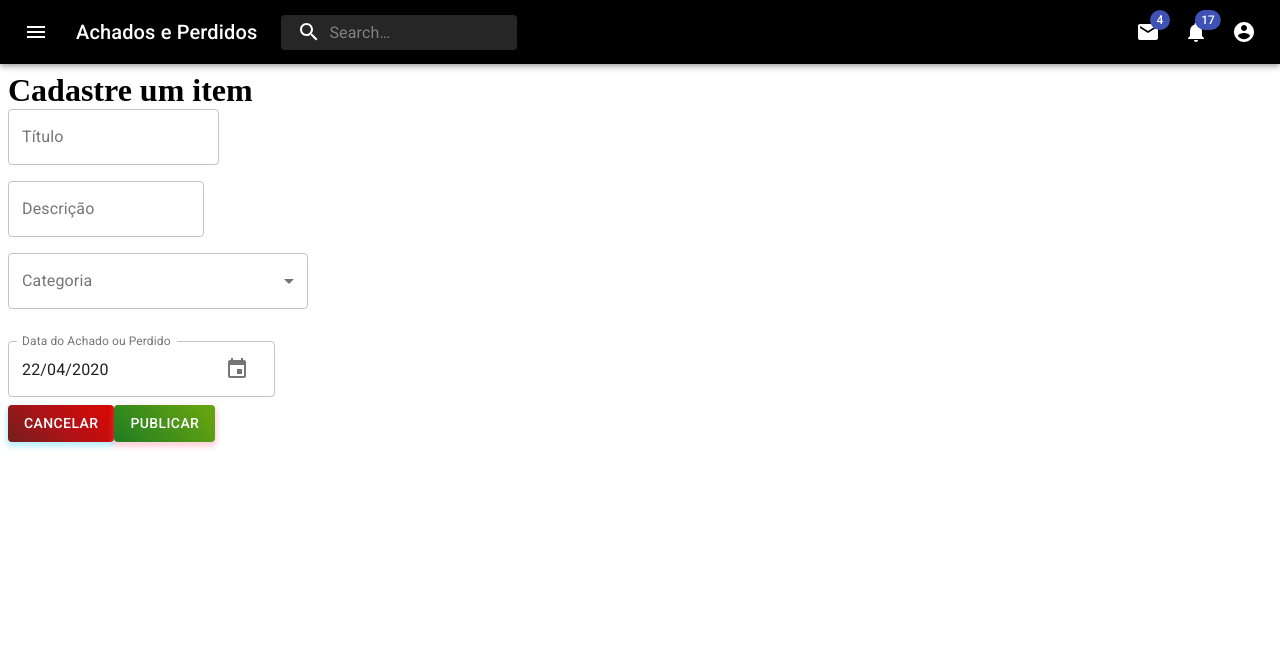
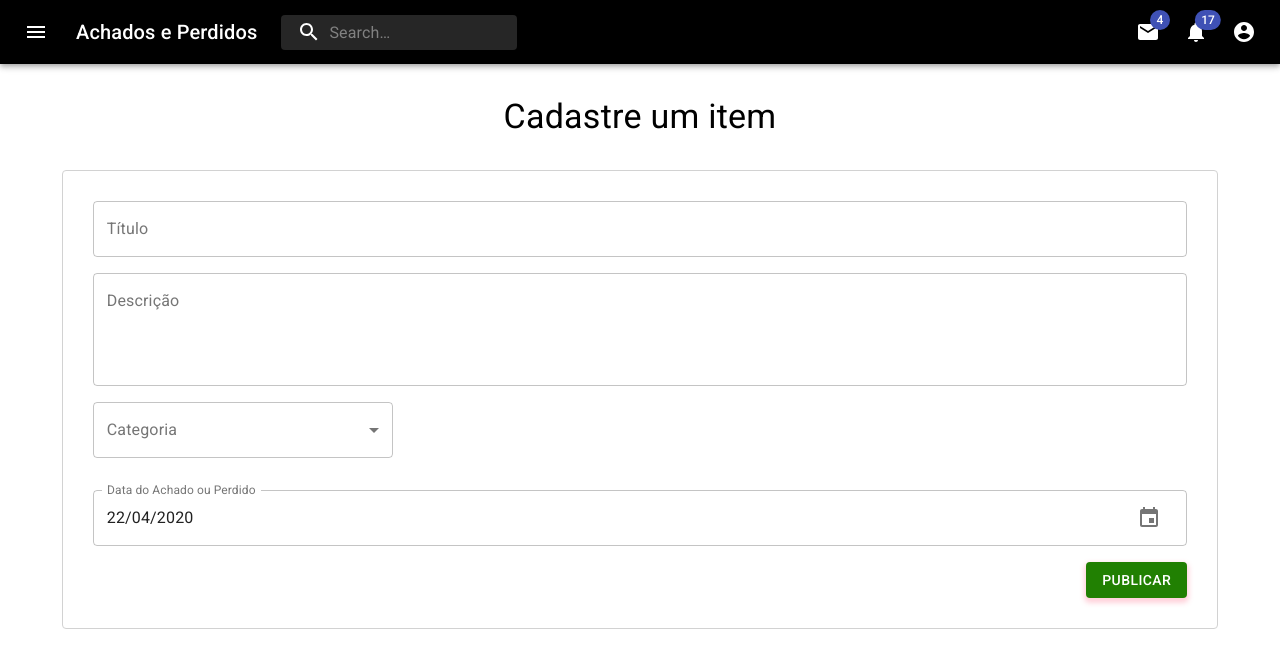
Before and after one commit to Achados-e-Perdidos/web-client, a React (Create React App) app: page /item/register in a window 1280 px wide. Shown: the top 668 px of the page. Built offline with nearby package versions, Linux system fonts and the light colour scheme.

Commit message:
pagina de registrar item

```diff
--- a/src/components/FormItemRegister/index.js
+++ b/src/components/FormItemRegister/index.js
@@ -14,12 +14,11 @@ import { makeStyles } from '@material-ui/core/styles';
 
 const useStyles = makeStyles({
     buttonPublicar: {
-        background: 'linear-gradient(45deg,  rgba(34,126,34,1) 3.8%, rgba(99,162,17,1) 87.1%)',
+        backgroundColor: '#218002',
+        '&:hover': {
+            backgroundColor: '#3a8821'
+        },
         boxShadow: '0 3px 5px 2px rgba(255, 105, 135, .3)',
-    },
-    buttonCancelar: {
-        background: 'linear-gradient(45deg, #711f1c 0%, #b31217 51%, #dc0700 100%)',
-        boxShadow: '0 3px 5px 2px rgba(33, 203, 243, .3)',
     },
 });
 
@@ -28,32 +27,37 @@ const FormItemRegister = () => {
     const classes = useStyles();
     const [ categoria, setCategoria ] = useState('');
 
-    const handleChangeCategoria = (event) => {
-        setCategoria(event.target.value);
+    const handleChangeCategoria = (e) => {
+        setCategoria(e.target.value);
+    };
+
+    const handleSubmit = (e) => {
+        e.preventDefault();
+        console.log("!oi")
     };
 
     return (
-        <form>
+        <form className="form form-register-item" autoComplete="off" method="post" onSubmit={handleSubmit}>
             <Grid container spacing={2}>
                 <Grid item xs={12}>
-                    <FormControl>
+                    <FormControl className="form-control">
                         <TextField variant="outlined" id="input-titulo" label="Título"/>
                     </FormControl>
                 </Grid>
                 <Grid item xs={12}>
-                    <FormControl>
-                        <TextField multiline variant="outlined" id="input-descricao" label="Descrição"/>
+                    <FormControl className="form-control">
+                        <TextField multiline rows={4} variant="outlined" id="input-descricao" label="Descrição"/>
                     </FormControl>
                 </Grid>
                 <Grid item xs={12}>
-                    <FormControl variant="outlined">
+                    <FormControl variant="outlined" className="form-control">
                         <InputLabel id="input-categoria-label">Categoria</InputLabel>
                         <Select
                             labelId="input-categoria-label"
                             id="input-categoria"
                             value={categoria}
                             onChange={handleChangeCategoria}
-                            autoWidth
+                            width="50%"
                             style={{width: 300}}
                             label="Categoria"
                         >
@@ -66,17 +70,22 @@ const FormItemRegister = () => {
                     </FormControl>
                 </Grid>
                 <Grid item xs={12}>
-                    <FormControl>
+                    <FormControl className="form-control">
                         <DatePickerInput initialPickDate={new Date()} id={"data-achado-perdido"} label={"Data do Achado ou Perdido"} formatDate={'dd/MM/yyyy'} />
                     </FormControl>
                 </Grid>
+
             </Grid>
-            <Button variant="contained" color="primary" className={classes.buttonCancelar}>
-                Cancelar
-            </Button>
-            <Button variant="contained" color="primary" className={classes.buttonPublicar}>
-                Publicar
-            </Button>
+
+            <Grid container spacing={2} direction="row" justify="flex-end" alignItems="flex-end">
+                <Grid item>
+                    <Button type="submit" variant="contained" color="primary" className={classes.buttonPublicar}>
+                        Publicar
+                    </Button>
+                </Grid>
+            </Grid>
+
+
         </form>
 
     );
--- a/src/index.css
+++ b/src/index.css
@@ -3,6 +3,49 @@
     padding: 0;
 }
 
+a {
+    color: inherit;
+    text-decoration: inherit;
+  }
+
 .p-8 {
     padding: 8px;
 }
+
+.pt-32 {
+    padding: 32px;
+}
+
+.welcome {
+    margin-bottom: 32px;
+    width: 90%;
+    margin-left: auto;
+    margin-right: auto;
+    text-align: center;
+}
+
+
+.content-wrapper {
+    border-radius: 4px;
+    width: 90%;
+    margin-left: auto;
+    margin-right: auto;
+    padding: 30px 0;
+    margin-bottom: 30px;
+    position: relative;
+}
+
+@media all and (min-width: 850px){
+    .content-wrapper{
+        border: 1px solid #d2d2d2;
+        padding: 30px;
+    }
+}
+
+.form-control {
+    width: 100% !important;
+}
+
+.input-achados-perdidos {
+    width: 100%;
+}
--- a/src/pages/ItemRegister/index.js
+++ b/src/pages/ItemRegister/index.js
@@ -2,15 +2,25 @@ import React from 'react';
 
 import AppBar from '../../components/AppBar';
 import FormItemRegister from '../../components/FormItemRegister';
+
+import Typography from '@material-ui/core/Typography';
+
 
 const ItemRegister = () => {
 
     return (
         <>
             <AppBar/>
-            <main className="p-8">
-                <h1>Cadastre um item</h1>
-                <FormItemRegister/>
+            <main className="p-8 pt-32">
+                <div className="welcome">
+                    <Typography variant="h4" component="h2" >
+                        Cadastre um item
+                    </Typography>
+                </div>
+
+                <div className="content-wrapper">
+                    <FormItemRegister/>
+                </div>
 
             </main>
         </>
```
